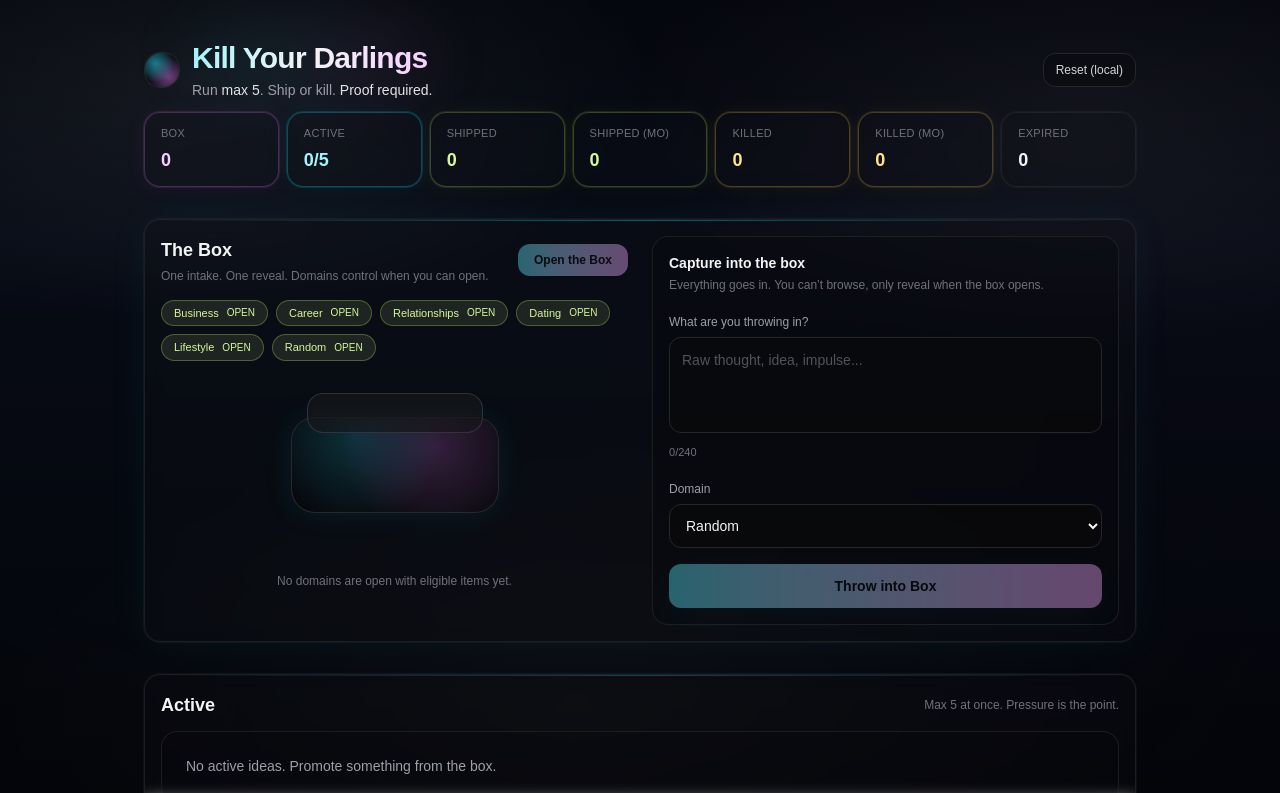
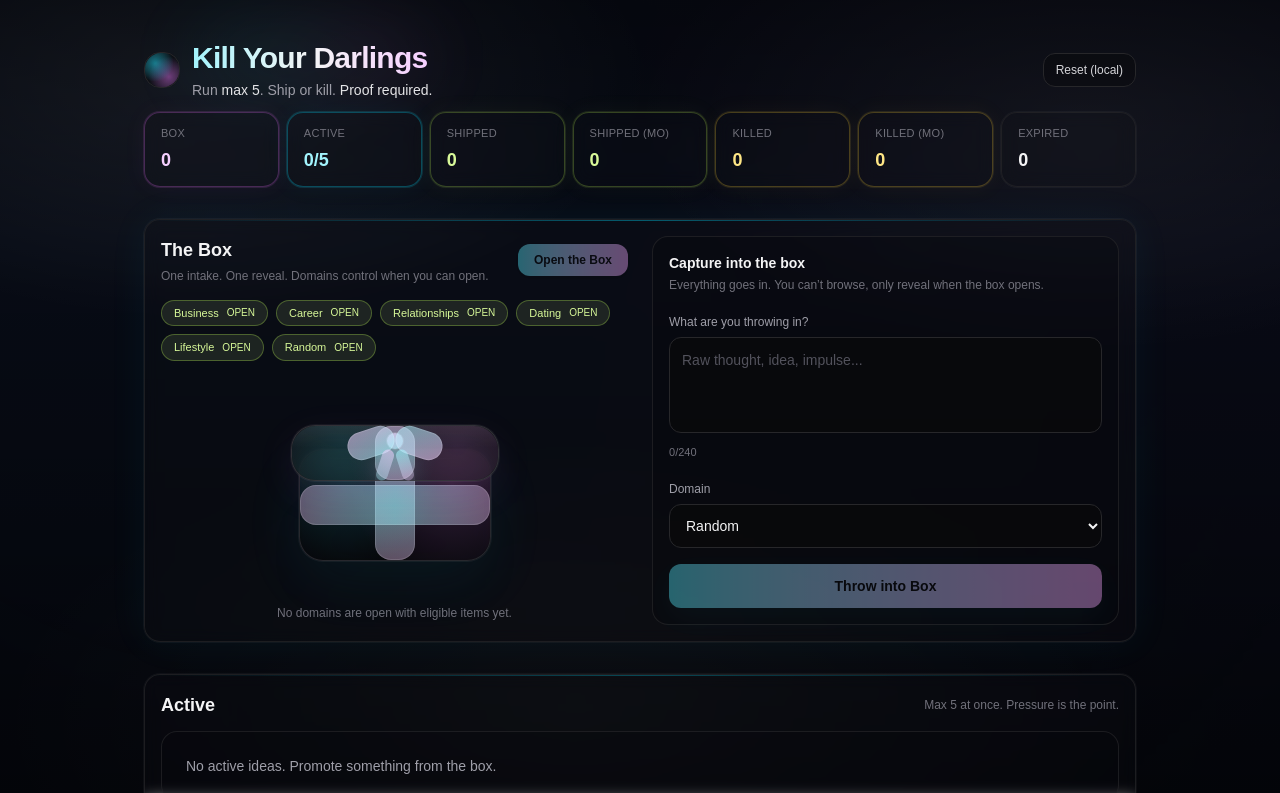
Before and after one commit to dpex666/kill-your-darlings, a Next.js app: page / in a window 1280 px wide. Shown: the top 793 px of the page. Built offline with nearby package versions, Linux system fonts and the light colour scheme.

Commit message:
Open Box

```diff
--- a/src/app/page.tsx
+++ b/src/app/page.tsx
@@ -254,12 +254,12 @@ function migrateStateV2(data: AppStateV2): AppState {
 }
 
 function loadState(): AppState {
-  if (typeof window === "undefined") {
+  if (typeof globalThis === "undefined") {
     return defaultState();
   }
 
   try {
-    const raw = window.localStorage.getItem(STORAGE_KEY);
+    const raw = globalThis.localStorage.getItem(STORAGE_KEY);
     if (raw) {
       const parsed = JSON.parse(raw) as AppState;
       if (
@@ -279,7 +279,7 @@ function loadState(): AppState {
       }
     }
 
-    const legacyRaw = window.localStorage.getItem(LEGACY_STORAGE_KEY);
+    const legacyRaw = globalThis.localStorage.getItem(LEGACY_STORAGE_KEY);
     if (legacyRaw) {
       const legacyParsed = JSON.parse(legacyRaw) as AppStateV2;
       if (legacyParsed && legacyParsed.version === 2 && Array.isArray(legacyParsed.ideas)) {
@@ -287,7 +287,7 @@ function loadState(): AppState {
       }
     }
 
-    const legacyRawV1 = window.localStorage.getItem(LEGACY_STORAGE_KEY_V1);
+    const legacyRawV1 = globalThis.localStorage.getItem(LEGACY_STORAGE_KEY_V1);
     if (legacyRawV1) {
       const legacyParsed = JSON.parse(legacyRawV1) as AppStateV1;
       if (legacyParsed && legacyParsed.version === 1 && Array.isArray(legacyParsed.ideas)) {
@@ -303,7 +303,7 @@ function loadState(): AppState {
 
 function saveState(state: AppState) {
   try {
-    window.localStorage.setItem(STORAGE_KEY, JSON.stringify(state));
+    globalThis.localStorage.setItem(STORAGE_KEY, JSON.stringify(state));
   } catch {
     // ignore
   }
@@ -345,7 +345,7 @@ function cx(...classes: Array<string | false | null | undefined>) {
   return classes.filter(Boolean).join(" ");
 }
 
-function pickDomainForExpired(title: string) {
+function pickDomainForExpired(title: string): Domain {
   const lowered = title.toLowerCase();
   const keywords = ["mvp", "ship", "launch", "release", "deploy", "scale", "growth"];
   const isBusiness = keywords.some((keyword) => lowered.includes(keyword));
@@ -460,8 +460,8 @@ export default function Page() {
 
   // Tick for countdowns
   useEffect(() => {
-    const t = window.setInterval(() => setNow(Date.now()), 1000);
-    return () => window.clearInterval(t);
+    const t = globalThis.setInterval(() => setNow(Date.now()), 1000);
+    return () => globalThis.clearInterval(t);
   }, []);
 
   // Expiry flow: move expired actives back into the box
@@ -476,7 +476,7 @@ export default function Page() {
       );
       if (expiredIdeas.length === 0) return prev;
 
-      const nextBoxItems = expiredIdeas.map((idea) => {
+      const nextBoxItems: BoxItem[] = expiredIdeas.map((idea) => {
         const proofLine = idea.proofDefinition.trim()
           ? `\nSuccess: ${idea.proofDefinition.trim()}`
           : "";
@@ -668,12 +668,12 @@ export default function Page() {
 
   function animateBoxOpen() {
     setBoxOpen(true);
-    window.setTimeout(() => setBoxOpen(false), 800);
+    globalThis.setTimeout(() => setBoxOpen(false), 800);
   }
 
   function animateBoxDrop() {
     setBoxDrop(true);
-    window.setTimeout(() => setBoxDrop(false), 700);
+    globalThis.setTimeout(() => setBoxDrop(false), 700);
   }
 
   function captureToBox() {
@@ -1197,30 +1197,112 @@ export default function Page() {
               )}
 
               <div className="relative mt-6 flex items-center justify-center">
-                <div className="relative h-44 w-52">
-                  <div
-                    className={cx(
-                      "absolute inset-x-0 top-8 mx-auto h-24 w-52 rounded-3xl border border-zinc-700/60 bg-zinc-950/60 shadow-[0_0_30px_rgba(34,211,238,0.1)] transition-transform duration-500",
-                      boxOpen ? "translate-y-3" : "translate-y-0"
-                    )}
-                  >
-                    <div className="absolute inset-0 rounded-3xl bg-[radial-gradient(circle_at_30%_20%,rgba(34,211,238,0.2),transparent_55%),radial-gradient(circle_at_70%_30%,rgba(232,121,249,0.2),transparent_60%)]" />
-                  </div>
-
-                  <div
-                    className={cx(
-                      "absolute inset-x-4 top-2 h-10 rounded-2xl border border-zinc-700/70 bg-zinc-900/70 transition-transform duration-500 origin-bottom",
-                      boxOpen ? "rotate-[-18deg] -translate-y-3" : "rotate-0"
-                    )}
-                  />
-
-                  {boxDrop && (
-                    <div className="absolute left-1/2 top-0 h-4 w-4 -translate-x-1/2 rounded-full bg-cyan-200/70 blur-[1px] animate-bounce" />
-                  )}
-
-                  <div className="absolute inset-0 rounded-[36px] border border-cyan-300/10 opacity-60 blur-xl" />
-                </div>
-              </div>
+  <div className="relative h-52 w-56">
+    {/* soft floor shadow */}
+    <div className="absolute inset-x-10 bottom-6 h-8 rounded-full bg-black/40 blur-xl" />
+
+    {/* gift base */}
+    <div
+      className={cx(
+        "absolute left-1/2 top-16 h-28 w-48 -translate-x-1/2 rounded-3xl",
+        "border border-zinc-700/60 bg-zinc-950/60 backdrop-blur",
+        "shadow-[0_0_0_1px_rgba(255,255,255,0.05),0_18px_60px_rgba(34,211,238,0.08)]",
+        "transition-transform duration-500",
+        boxOpen ? "translate-y-2" : "translate-y-0"
+      )}
+    >
+      {/* base sheen */}
+      <div className="absolute inset-0 rounded-3xl bg-[radial-gradient(circle_at_25%_25%,rgba(34,211,238,0.18),transparent_55%),radial-gradient(circle_at_80%_30%,rgba(232,121,249,0.18),transparent_60%),linear-gradient(to_bottom,rgba(255,255,255,0.06),transparent_35%)]" />
+
+      {/* ribbon vertical */}
+      <div className="absolute left-1/2 top-0 h-full w-10 -translate-x-1/2 rounded-2xl bg-gradient-to-b from-fuchsia-200/55 via-cyan-200/55 to-fuchsia-200/45 opacity-80" />
+      <div className="absolute left-1/2 top-0 h-full w-10 -translate-x-1/2 rounded-2xl shadow-[inset_0_0_0_1px_rgba(255,255,255,0.14)]" />
+
+      {/* ribbon horizontal */}
+      <div className="absolute left-0 top-1/2 h-10 w-full -translate-y-1/2 rounded-2xl bg-gradient-to-r from-fuchsia-200/45 via-cyan-200/55 to-fuchsia-200/45 opacity-80" />
+      <div className="absolute left-0 top-1/2 h-10 w-full -translate-y-1/2 rounded-2xl shadow-[inset_0_0_0_1px_rgba(255,255,255,0.14)]" />
+
+      {/* little highlight edge */}
+      <div className="pointer-events-none absolute inset-x-6 top-2 h-px bg-gradient-to-r from-transparent via-white/25 to-transparent" />
+    </div>
+
+    {/* lid */}
+    <div
+      className={cx(
+        "absolute left-1/2 top-10 h-14 w-52 -translate-x-1/2 rounded-3xl",
+        "border border-zinc-700/70 bg-zinc-900/70 backdrop-blur",
+        "shadow-[0_0_0_1px_rgba(255,255,255,0.05),0_12px_40px_rgba(232,121,249,0.08)]",
+        "transition-transform duration-500 origin-bottom",
+        boxOpen ? "-translate-y-6 rotate-[-14deg]" : "translate-y-0 rotate-0"
+      )}
+    >
+      {/* lid sheen */}
+      <div className="absolute inset-0 rounded-3xl bg-[radial-gradient(circle_at_25%_30%,rgba(34,211,238,0.14),transparent_60%),radial-gradient(circle_at_80%_35%,rgba(232,121,249,0.14),transparent_65%),linear-gradient(to_bottom,rgba(255,255,255,0.07),transparent_40%)]" />
+
+      {/* ribbon on lid */}
+      <div className="absolute left-1/2 top-0 h-full w-10 -translate-x-1/2 rounded-2xl bg-gradient-to-b from-fuchsia-200/55 via-cyan-200/55 to-fuchsia-200/45 opacity-85" />
+      <div className="absolute left-1/2 top-0 h-full w-10 -translate-x-1/2 rounded-2xl shadow-[inset_0_0_0_1px_rgba(255,255,255,0.14)]" />
+    </div>
+
+    {/* bow */}
+    <div
+      className={cx(
+        "absolute left-1/2 top-7 -translate-x-1/2",
+        "transition-transform duration-500",
+        boxOpen ? "-translate-y-7 rotate-[-8deg]" : "translate-y-0 rotate-0"
+      )}
+    >
+      <div className="relative h-12 w-28">
+        {/* knot */}
+        <div className="absolute left-1/2 top-5 h-4 w-4 -translate-x-1/2 rounded-full bg-gradient-to-br from-fuchsia-200/70 to-cyan-200/70 shadow-[0_0_0_1px_rgba(255,255,255,0.18)]" />
+
+        {/* left loop */}
+        <div
+          className={cx(
+            "absolute left-2 top-4 h-7 w-12 rounded-full",
+            "bg-gradient-to-br from-fuchsia-200/55 to-cyan-200/55",
+            "shadow-[inset_0_0_0_1px_rgba(255,255,255,0.14)]",
+            boxDrop ? "animate-bounce" : ""
+          )}
+          style={{ transform: "rotate(-18deg)" }}
+        />
+        {/* right loop */}
+        <div
+          className={cx(
+            "absolute right-2 top-4 h-7 w-12 rounded-full",
+            "bg-gradient-to-br from-cyan-200/55 to-fuchsia-200/55",
+            "shadow-[inset_0_0_0_1px_rgba(255,255,255,0.14)]",
+            boxDrop ? "animate-bounce" : ""
+          )}
+          style={{ transform: "rotate(18deg)" }}
+        />
+
+        {/* tails */}
+        <div
+          className="absolute left-10 top-9 h-8 w-3 rounded-full bg-gradient-to-b from-fuchsia-200/55 to-cyan-200/35"
+          style={{ transform: "rotate(18deg)" }}
+        />
+        <div
+          className="absolute right-10 top-9 h-8 w-3 rounded-full bg-gradient-to-b from-cyan-200/55 to-fuchsia-200/35"
+          style={{ transform: "rotate(-18deg)" }}
+        />
+      </div>
+    </div>
+
+    {/* sparkle drop when capturing/opening */}
+    {boxDrop && (
+      <>
+        <div className="absolute left-1/2 top-2 h-2 w-2 -translate-x-1/2 rounded-full bg-cyan-200/80 blur-[0.5px] animate-bounce" />
+        <div className="absolute left-[46%] top-6 h-1.5 w-1.5 rounded-full bg-fuchsia-200/70 blur-[0.5px] animate-bounce" />
+        <div className="absolute left-[54%] top-7 h-1.5 w-1.5 rounded-full bg-lime-200/60 blur-[0.5px] animate-bounce" />
+      </>
+    )}
+
+    {/* outer glow */}
+    <div className="pointer-events-none absolute inset-6 rounded-[32px] border border-cyan-300/10 opacity-70 blur-xl" />
+  </div>
+</div>
+
 
               <div className="mt-3 text-center text-xs text-zinc-500">
                 {openableDomains.length === 0
```
